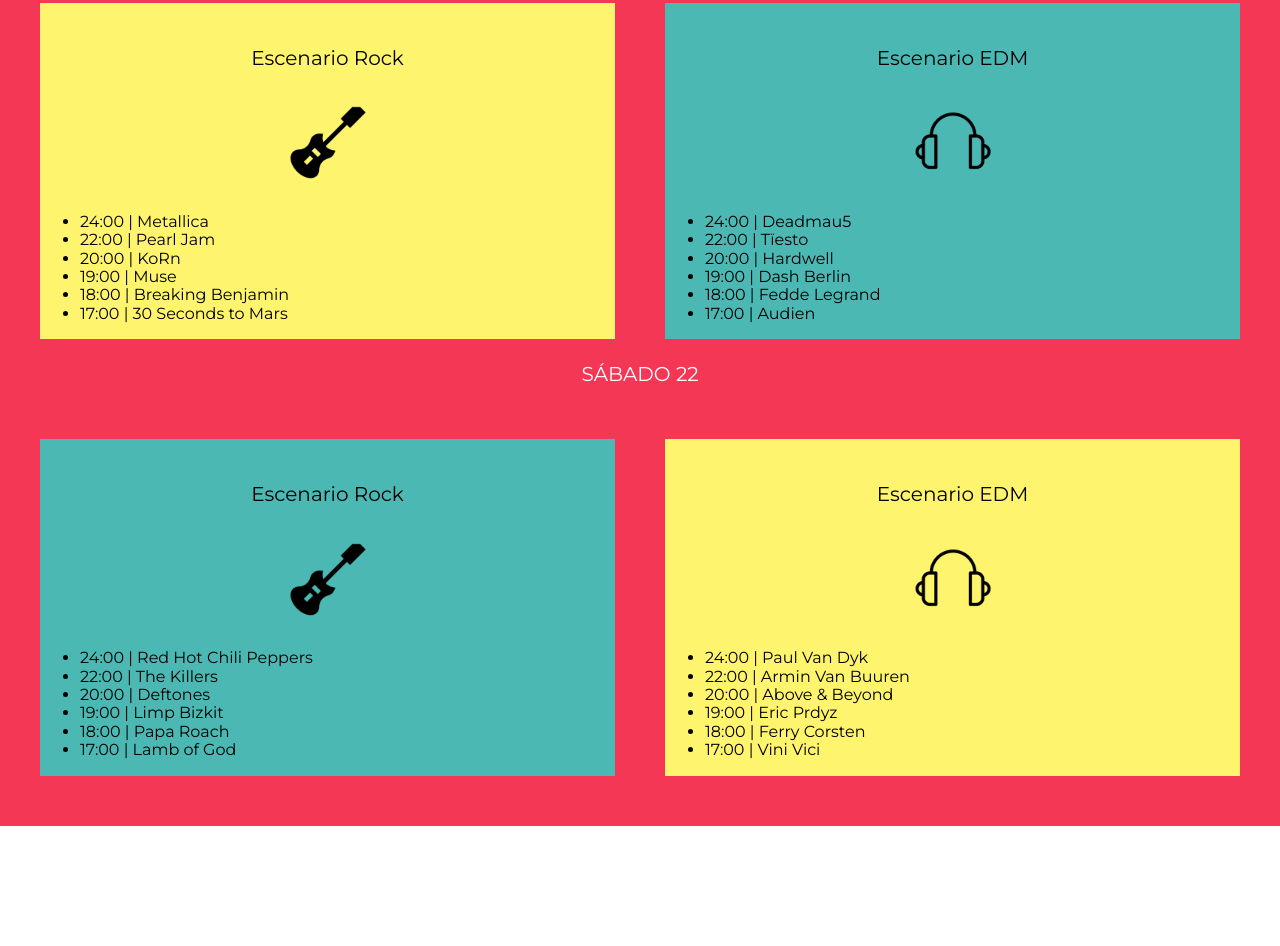
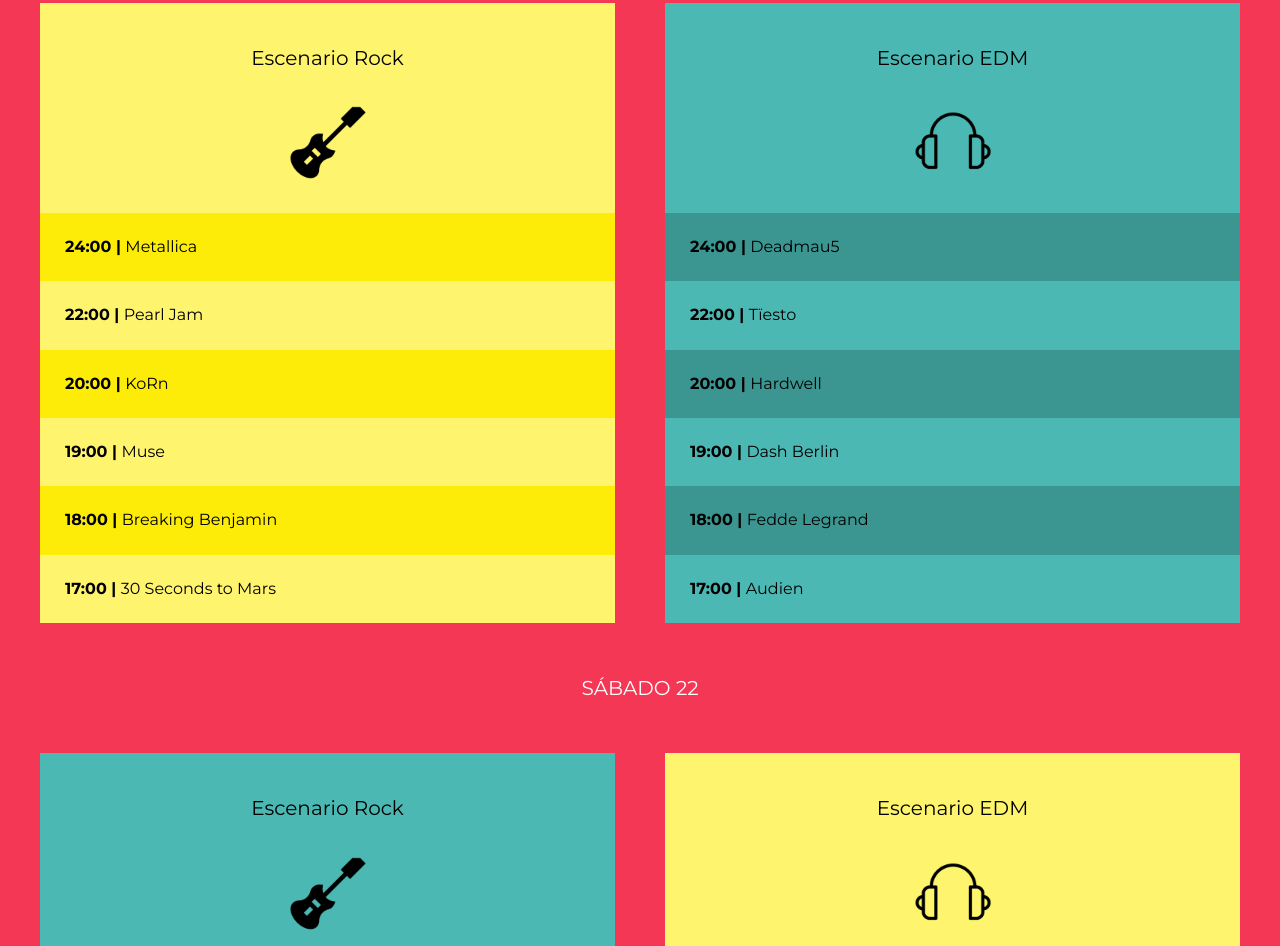
Before and after one commit to nicolasquinn/cuarto-proyecto-web_udemy, a website: page index.html in a window 1280 px wide. Shown: the part 1421-2367 px from the top of the page. Before the commit the page ends 2247 px from the top, so only its background shows below. Drawn offline with Linux system fonts and the light colour scheme.

Commit message:
194 - Finalizando el SCSS al lineup

```diff
--- a/src/scss/base/_mixins.scss
+++ b/src/scss/base/_mixins.scss
@@ -42,3 +42,9 @@
     grid-template-columns: repeat($columnas, 1fr);
     gap: $espaciado;
 }
+
+@mixin lista {
+    margin: 0;
+    padding: 0;
+    list-style: none;
+}
--- a/src/scss/layout/_lineup.scss
+++ b/src/scss/layout/_lineup.scss
@@ -13,6 +13,7 @@
     .dia {
         text-transform: uppercase;
         margin-bottom: 5rem;
+        margin-top: 5rem;
     }
 
 }
@@ -53,10 +54,29 @@
     background-image: url(../img/icono_rock.png);
 }
 
+.calendario {
+    @include m.lista;
+
+    li {
+        font-weight: bold;
+        padding: 2.5rem;
+        span {
+            font-weight: normal;
+        }
+    }
+}
+
 .bg-amarillo {
     background-color: v.$amarillo;
+
+    li:nth-child(odd) {
+        background-color: darken(v.$amarillo, 20%);
+    }
 }
 
 .bg-verde {
     background-color: v.$verde;
+    li:nth-child(odd) {
+        background-color: darken(v.$verde, 10%);
+    }
 }
```
Also changed, not shown: build/css/app.css.
